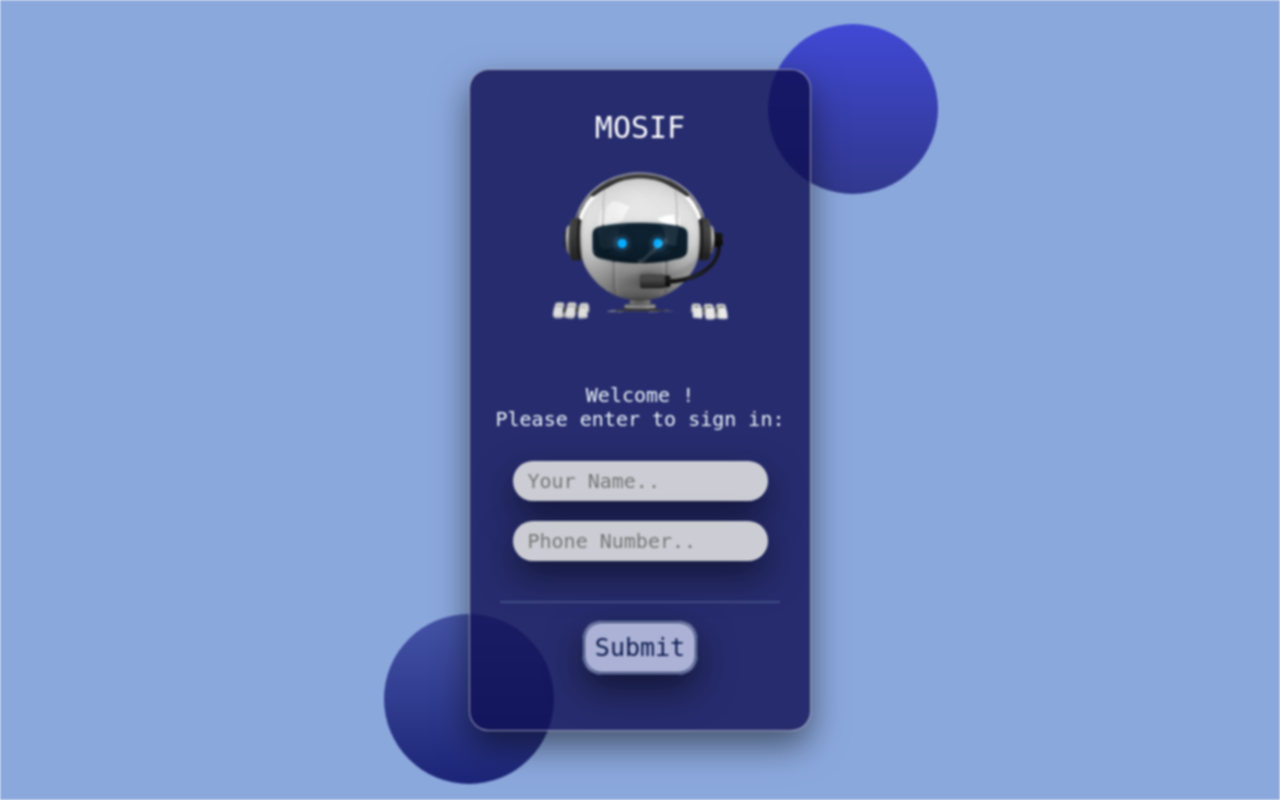
After one commit to LamaSaeed/ChatBot_DL, a Flask app: template templates/register.html in a window 1280 px wide. The commit adds this page. Run offline with Flask 2, Linux system fonts and the light colour scheme; the template is opened without the code that fills it, so the values that code supplies are empty; parts of the project's set-up code (start-up, migrations or seed data) failed here and were passed over; some libraries are stand-ins or nearby versions.

Commit message:
Add files via upload

```diff
--- a/static/style.css
+++ b/static/style.css
@@ -40,7 +40,7 @@ section::before{
 }
 .card::before{
   bottom: 2%;
-  left: 20%;
+  left: 30%;
   background: linear-gradient(rgb(69, 84, 167), rgb(28, 37, 119));
 }
 
--- /dev/null
+++ b/templates/register.html
@@ -0,0 +1,47 @@
+<!DOCTYPE html>
+<!DOCTYPE html>
+<html lang="ar" >
+<head>
+  <meta charset="UTF-8">
+  <title>MOSIF</title>
+  <link rel="stylesheet" href="{{ url_for('static', filename='style.css')}}">
+  <link rel="stylesheet" href="https://use.fontawesome.com/releases/v5.3.1/css/all.css">
+
+  <meta name="viewport" content="width=device-width, initial-scale=1.0">
+
+</head>
+
+
+<body >
+
+
+  <section>
+        <div class="card">
+          <div class="face">
+            <h3>MOSIF </h3>
+            <img src="{{ url_for('static', filename='../static/imgs/mosif.png')}}" alt="mosif" class="img2">
+            <p> Welcome ! <br> Please enter to sign in:</p>
+            <div class="group">
+              <input id="name" placeholder="Your Name.." type="text" aria-label="Name"  class="input" class="username"  data-type="Name" required>
+              <br>
+              <input id="number" placeholder="Phone Number.." type="number" aria-label="Name"  class="input" data-type="Name" required>
+            </div>
+            <div class="hr"></div>
+            <div class="group">
+              <a href="{{url_for('home')}}" class="button2">  Submit </a>
+
+            </div>
+
+            <div class="foot-lnk">
+
+            </div>
+            </div>
+          </div>
+          </div>
+        </div>
+      </section>
+
+
+
+</body>
+</html>
```
Also changed, not shown: templates/chat.html (line endings or trailing spaces), templates/index.html (line endings or trailing spaces), templates/start.html (line endings or trailing spaces).
